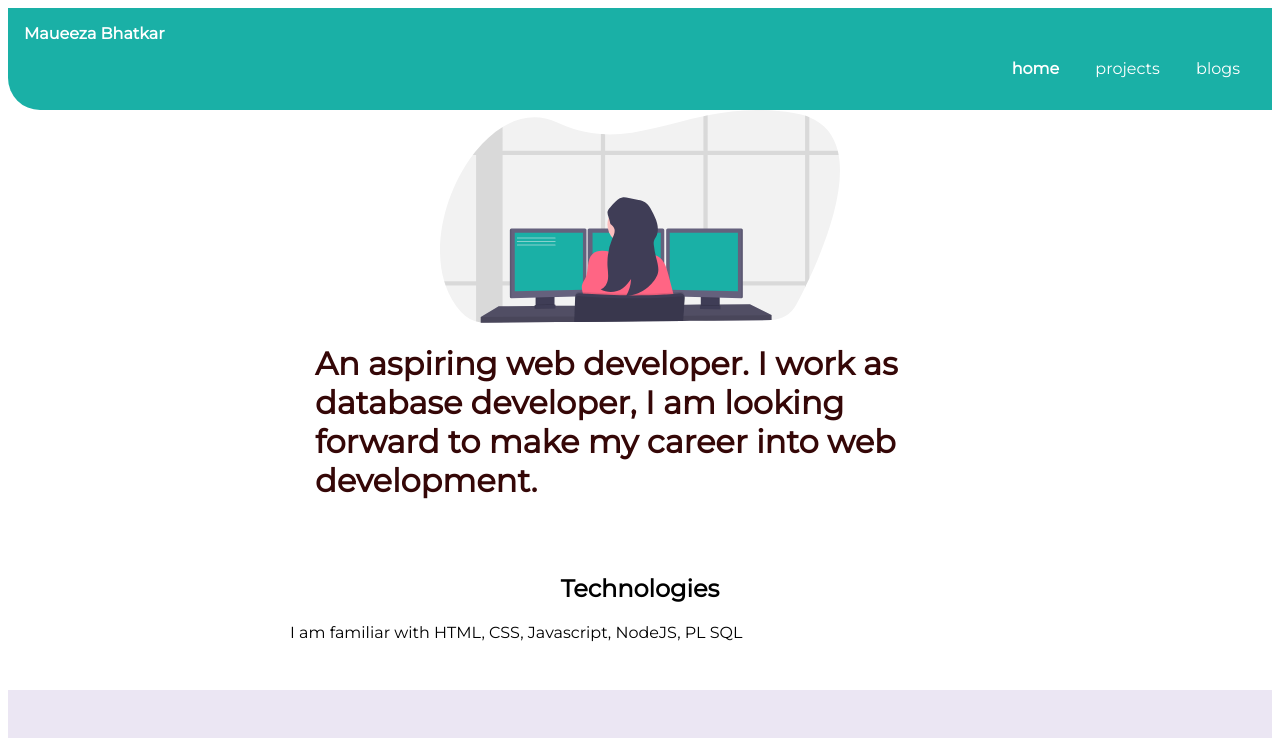
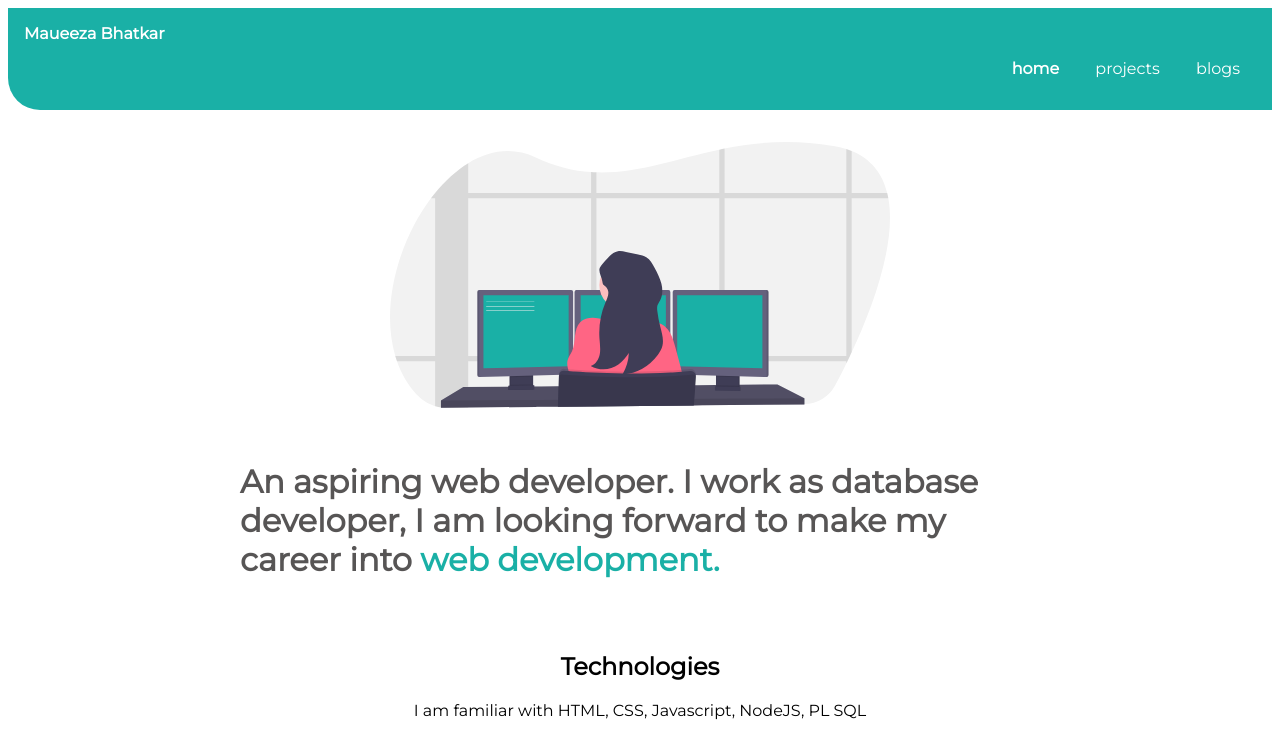
Before and after one commit to maueeza/maueeza-bhatkar-portfolio, a plain HTML site: page index.html in a window 1280 px wide. Shown: the top 738 px of the page. Drawn offline with Linux system fonts and the light colour scheme.

Commit message:
docs: Updated style
Updated style

```diff
--- a/style.css
+++ b/style.css
@@ -7,8 +7,8 @@ body{
 
 :root{
     --primary--color: #1AB0A6;
-    --off-white-color:#ebe6f3;
-    --reddish:#350707;
+    --off-white-color:#dedce2;
+    --grey:#575555;
 }
 
 .container{
@@ -100,18 +100,21 @@ hr{
 
 .main-text{
     display: block;
-    color: var(--reddish) ;
+    color: var(--grey) ;
+    max-width: 800px;
 }
 
 .main-text img{
-    width: 400px;
+    width: 500px;
     margin: auto;
     display: block;
+    padding: 2rem 0rem;
 }
 
 .section{
     display: block;
     padding: 2rem;
+    text-align: center;
 }
 
 .section h2{
@@ -120,6 +123,7 @@ hr{
 
 .section-ow{
     background-color: var(--off-white-color);
+    border-radius: 2rem;
 }
 
 .footer{
@@ -145,3 +149,15 @@ hr{
     font-size: larger;
     color: white;
 }
+
+.text-color{
+    color:var(--primary--color)
+}
+
+/*.section p{
+    text-align: center;
+}
+
+.section a{
+    text-align: center;
+}*/
```
